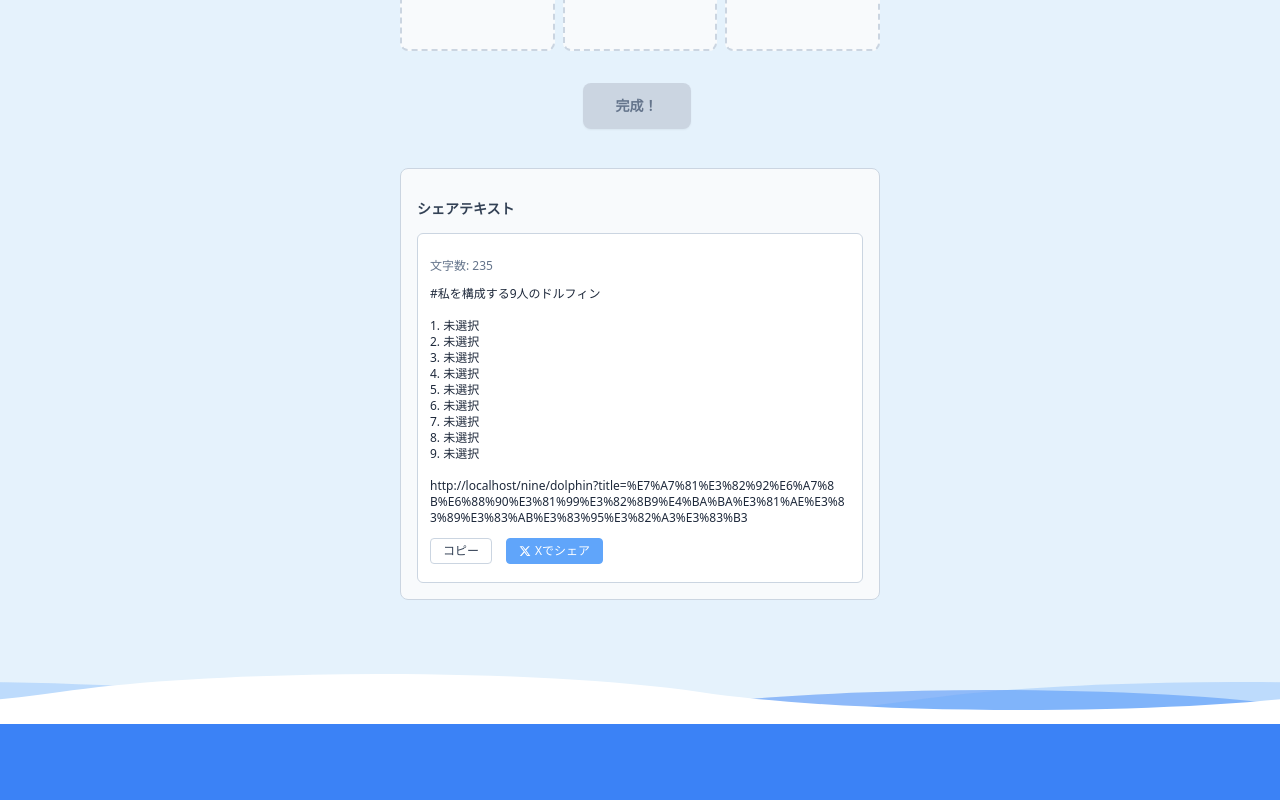
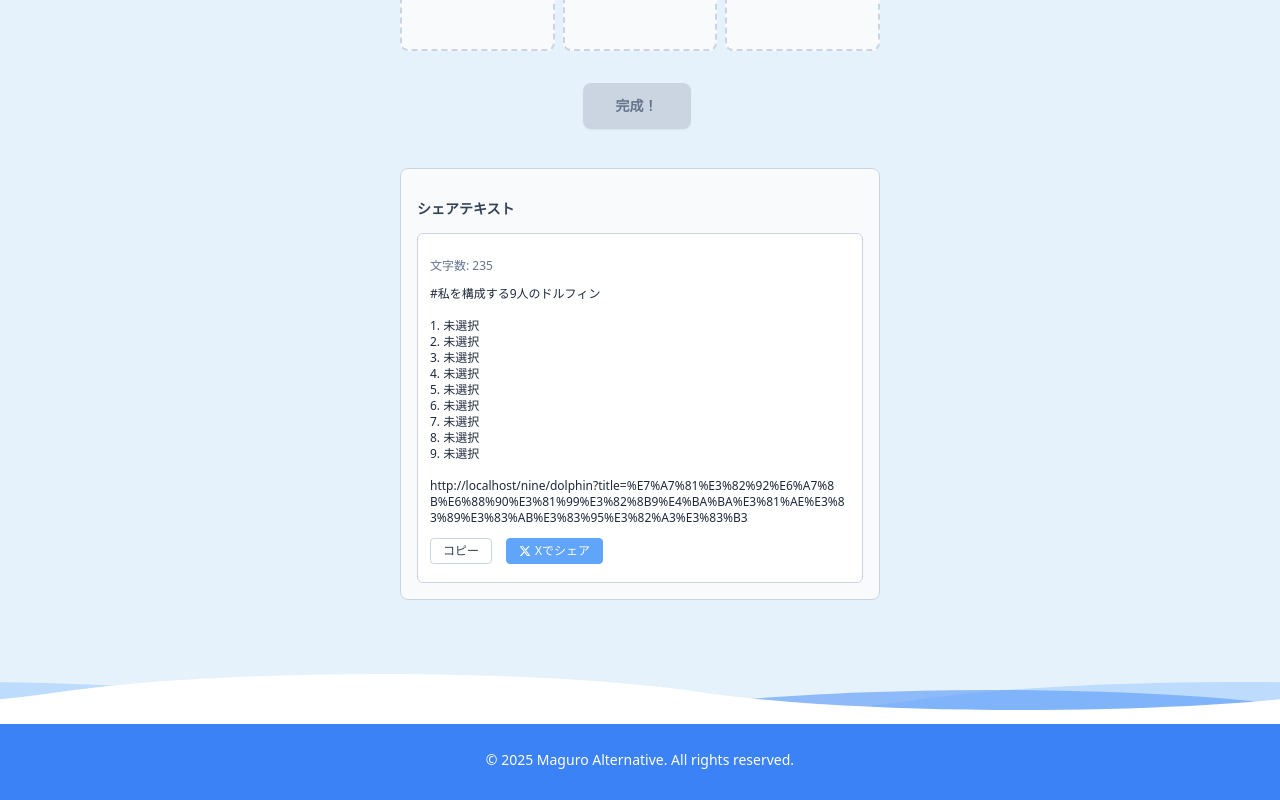
Before and after one commit to maguro-alternative/my-portfolio-site, a Next.js app: page /nine/dolphin in a window 1280 px wide. Shown: the part 829-1629 px from the top of the page. Built offline with nearby package versions, Linux system fonts and the light colour scheme.

Commit message:
feat: add copyright notice to footer wave band
Match the top page's copyright text in the blue footer area.

https://claude.ai/code/session_01DcH3ugyCVaYftSQLYe26sz

```diff
--- a/src/app/nine/dolphin/components/WaveFooter.tsx
+++ b/src/app/nine/dolphin/components/WaveFooter.tsx
@@ -42,8 +42,12 @@ export function WaveFooter() {
         </svg>
       </div>
 
-      {/* 青いフッターバンド */}
-      <div className="h-20 bg-blue-500" />
+      {/* 青いフッターバンド + コピーライト */}
+      <div className="flex h-20 items-center justify-center bg-blue-500">
+        <p className="pointer-events-auto text-center text-sm text-white">
+          &copy; 2025 Maguro Alternative. All rights reserved.
+        </p>
+      </div>
     </div>
   );
 }
```
